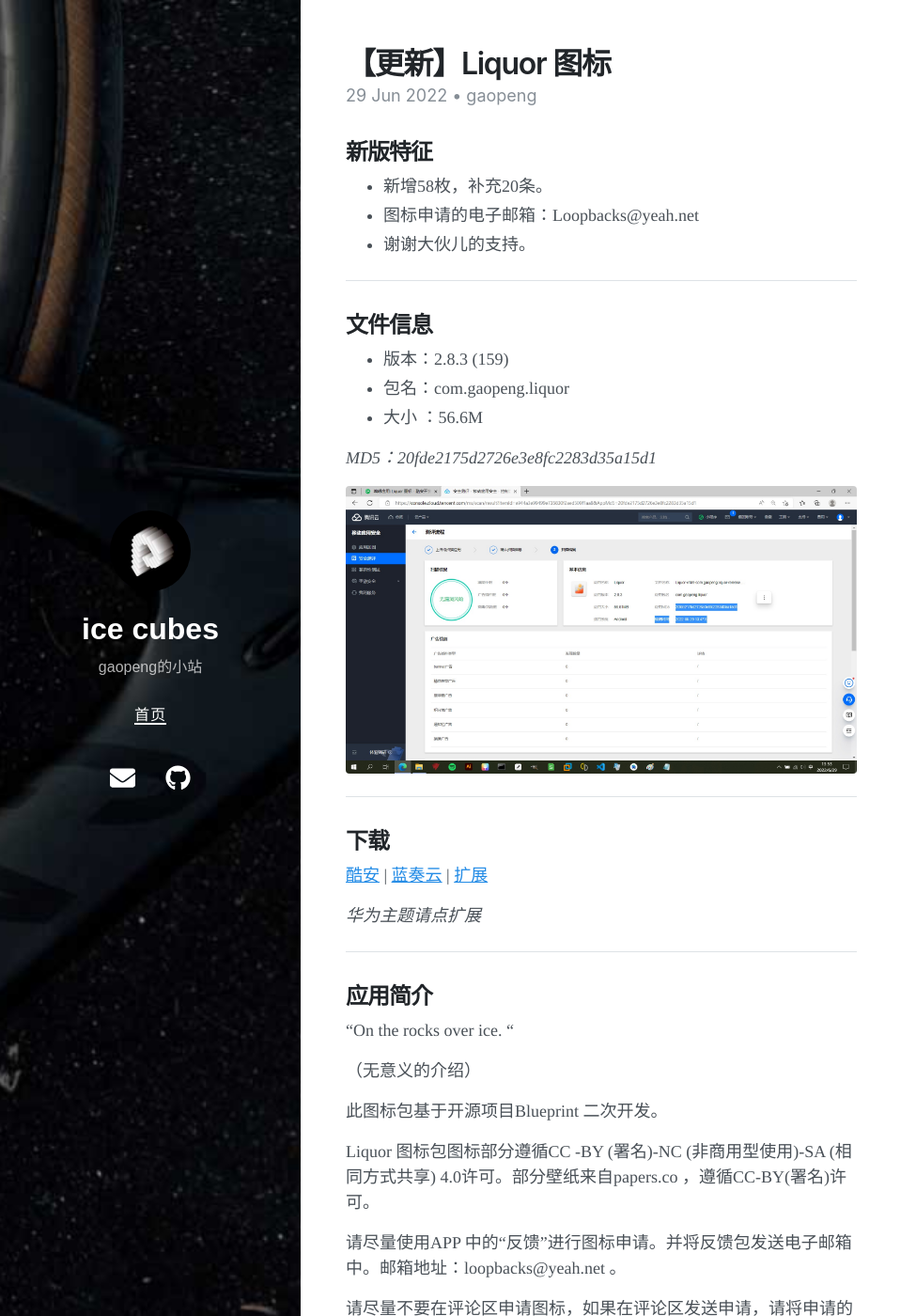
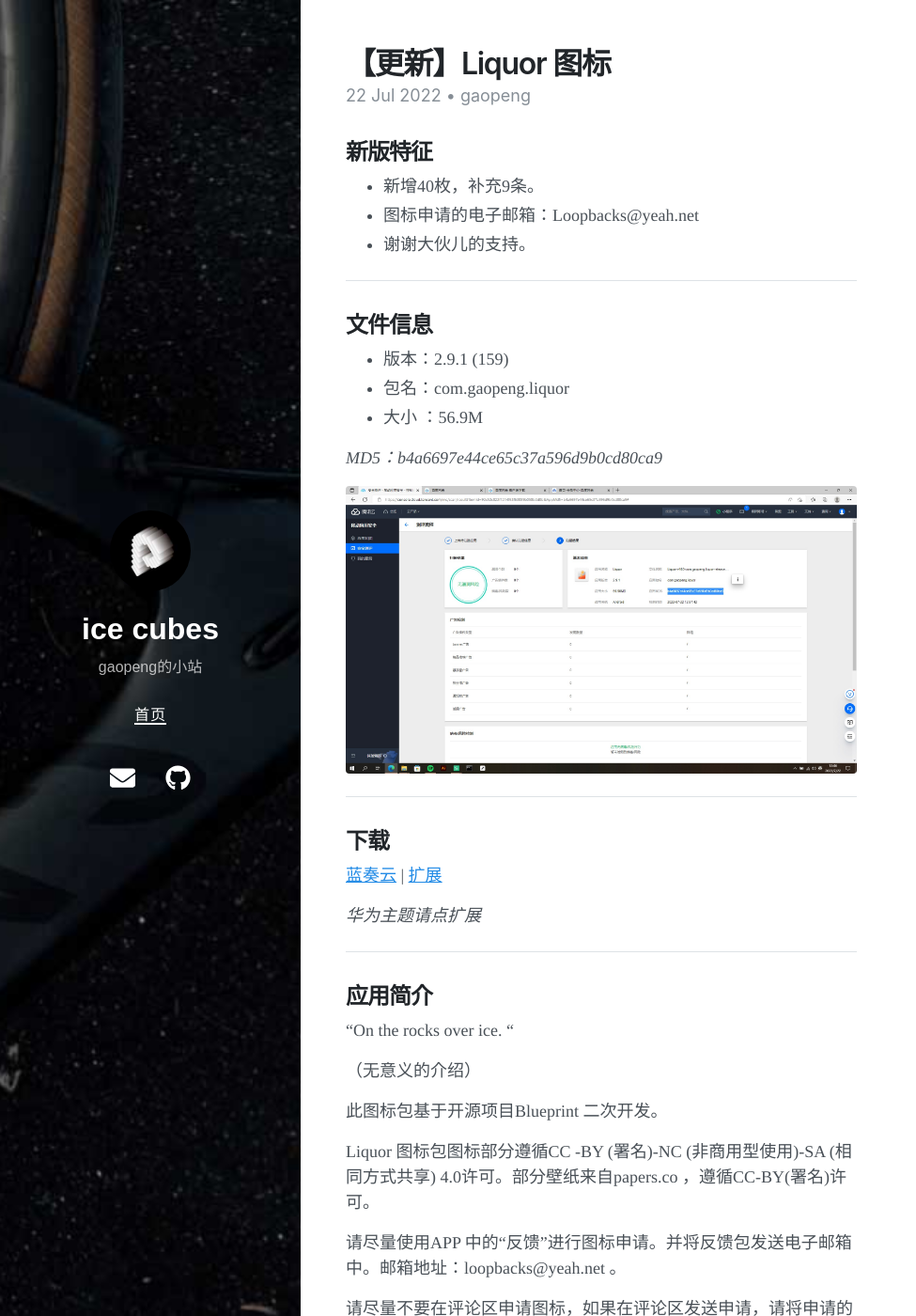
Before and after one commit to gaopengk/gaopengk.github.io, a Jekyll site: the page built from _posts/2022-07-22-【更新】Liquor 图标.md, in a window 1280 px wide and 1400 px high. Shown: the whole window at 94% size, without its empty margins (0-975 px from the left). Built offline with Jekyll 4.4.1, drawn with Linux system fonts in a browser that asks for light colours; nearby versions of some CDN libraries.

Commit message:
Update and rename 2022-06-29-【更新】Liquor 图标.md to 2022-07-22-【更新】Liquor 图标.md

```diff
--- a/_posts/2022-06-29-【更新】Liquor 图标.md
+++ b/_posts/2022-07-22-【更新】Liquor 图标.md
@@ -1,30 +1,30 @@
 ---
 layout:     post
 title:      【更新】Liquor 图标
-date:       2022-06-29 13:58 +0800
+date:       2022-07-22 13:11 +0800
 author:     gaopeng
 tags:       [图标包]
 ---
 ## 新版特征
-- 新增58枚，补充20条。
+- 新增40枚，补充9条。
 - 图标申请的电子邮箱：Loopbacks@yeah.net
 - 谢谢大伙儿的支持。
 
 ***
 
 ## 文件信息
-- 版本：2.8.3 (159)
+- 版本：2.9.1 (159)
 - 包名：com.gaopeng.liquor
-- 大小 ：56.6M
+- 大小 ：56.9M
 
-_MD5：20fde2175d2726e3e8fc2283d35a15d1_
+_MD5：b4a6697e44ce65c37a596d9b0cd80ca9_
 
-<img src="https://gaopengk.github.io/imgs/liquor_2.8.3.jpg"  width="100%">
+<img src="https://gaopengk.github.io/imgs/liquor_2.9.1.jpg"  width="100%">
 
 ***
 
 ## 下载
-<a href="https://www.coolapk.com/apk/com.gaopeng.liquor" target="_blank">酷安</a> | <a href="https://wwu.lanzouq.com/iCtS3073liej" target="_blank">蓝奏云</a> | <a href="https://pan.baidu.com/s/1Wlw3CpAUxYjL3IoHfVml5Q"  target="_blank">扩展</a>
+<a href="https://wwu.lanzouq.com/iTHgX087rtgd" target="_blank">蓝奏云</a> | <a href="https://pan.baidu.com/s/1Wlw3CpAUxYjL3IoHfVml5Q"  target="_blank">扩展</a>
 
 _华为主题请点扩展_
 
```
